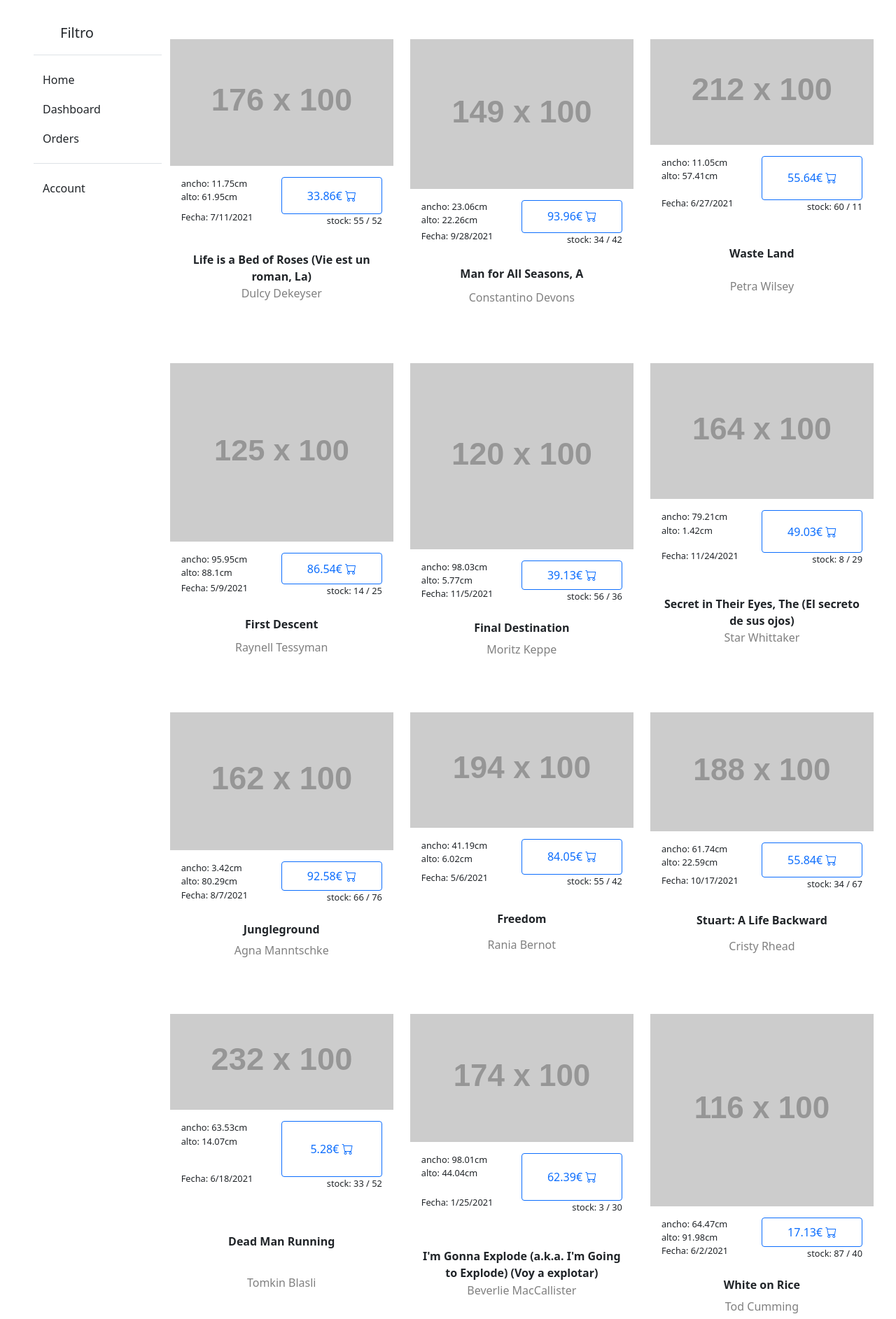
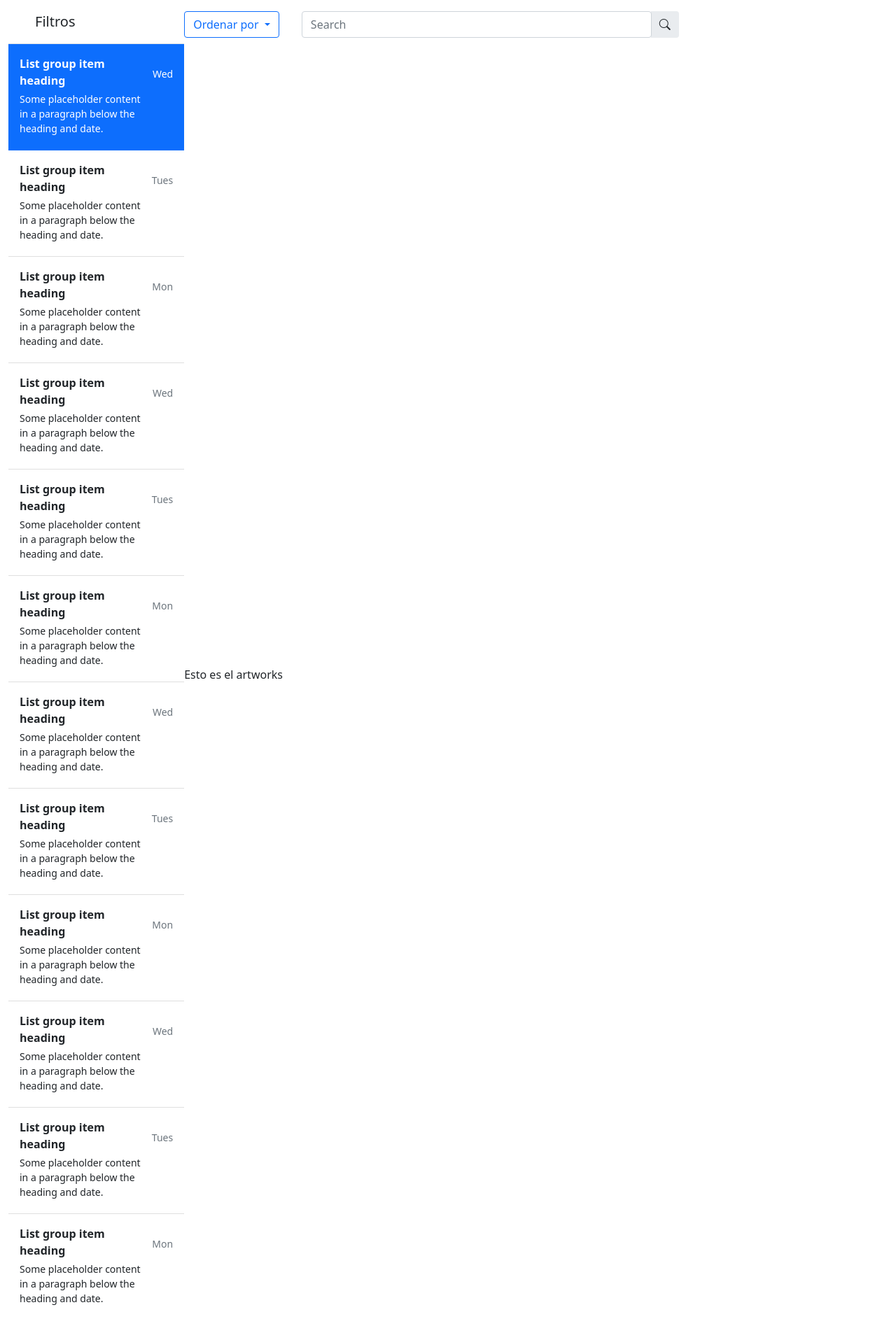
Before and after one commit to GaelCodes/Ecommerce-Leonard-Devinch, a PHP site: page / in a window 1280 px wide. Shown: the part 56-1941 px from the top of the page at 70% size. Run offline with PHP 8.4, Linux system fonts and the light colour scheme; grey boxes labelled with a size stand in for pictures from a placeholder-image service; some libraries are stand-ins or nearby versions.

Commit message:
Layout de la página principal lista para todos los dispositivos

```diff
--- a/source/public/css/styles.css
+++ b/source/public/css/styles.css
@@ -1,7 +1,4 @@
-* {
-    padding: 0;
-    margin: 0;
-}
+/* Inicio screens < 576px */
 
 
 /* Inicio body */
@@ -14,6 +11,44 @@
 
 
 /* Inicio main */
+
+main {
+    display: grid;
+    grid-template-columns: 1fr 1fr;
+    grid-template-rows: 1fr 1fr 1fr;
+    gap: 0px 0px;
+    grid-auto-flow: row;
+    grid-template-areas: "searcher searcher" "filter orderBy" "artworks artworks";
+}
+
+.searcher {
+    grid-area: searcher;
+    margin: 1em 0;
+}
+
+.filter {
+    grid-area: filter;
+    position: relative;
+}
+
+#filterSidebar {
+    display: none;
+    position: absolute;
+    top: 3em;
+    left: -1em;
+    max-width: 80vw;
+    width: 100%;
+    min-width: 50vw !important;
+}
+
+.orderBy {
+    grid-area: orderBy;
+    max-width: max-content;
+}
+
+.artworks {
+    grid-area: artworks;
+}
 
 
 /* Inicio artworkCard */
@@ -129,3 +164,108 @@ footer {
 
 
 /* Fin body */
+
+
+/* Fin screens < 576px */
+
+
+/* Inicio screens > 768px */
+
+@media only screen and (min-width:768px) {
+    main {
+        display: grid;
+        grid-template-columns: 1fr 1fr 1fr;
+        grid-template-rows: 1fr 1fr 1fr;
+        gap: 0px 0px;
+        grid-auto-flow: row;
+        grid-template-areas: "searcher searcher searcher" "filter orderBy orderBy" "artworks artworks artworks";
+    }
+    .searcher {
+        grid-area: searcher;
+        margin: 1em 0;
+    }
+    .searcher .input-group {
+        width: max-content;
+        margin: auto;
+    }
+    .searcher input[type="search"] {
+        min-width: 500px;
+        max-width: 700px;
+    }
+    .filter {
+        grid-area: filter;
+        justify-self: center;
+    }
+    #filterSidebar {
+        display: none;
+        position: absolute;
+        top: 3em;
+        left: -12vw;
+        max-width: 80vw;
+        width: 100%;
+        min-width: 50vw !important;
+    }
+    .orderBy {
+        grid-area: orderBy;
+        max-width: max-content;
+        justify-self: start;
+    }
+    .artworks {
+        grid-area: artworks;
+    }
+}
+
+
+/* Fin screens > 1200px */
+
+
+/* Inicio screens > 1200px */
+
+@media only screen and (min-width:1200px) {
+    /* Inicio body */
+    /* Inicio header */
+    /* Fin header */
+    /* Inicio main */
+    main {
+        display: grid;
+        grid-template-columns: 20% auto 40% 30%;
+        grid-template-rows: 1fr 1fr;
+        gap: 0px 0px;
+        grid-template-areas: "filter orderBy searcher searcher" "filter artworks artworks artworks";
+    }
+    .searcher {
+        grid-area: searcher;
+        padding: 0 2em;
+    }
+    .searcher .input-group {
+        width: max-content;
+        margin: 0px;
+    }
+    .filter {
+        grid-area: filter;
+        margin: 1em 0;
+    }
+    #filterSidebar {
+        display: block;
+        position: relative;
+        top: 0;
+        left: 0;
+        max-width: none;
+        min-width: 100% !important;
+    }
+    .orderBy {
+        grid-area: orderBy;
+        margin: 1em 0;
+        justify-self: end;
+    }
+    .artworks {
+        grid-area: artworks;
+    }
+    /* Fin main */
+    /* Inicio footer */
+    /* Fin footer */
+    /* Fin body */
+}
+
+
+/* Fin screens > 1200px */
--- a/source/public/index.html
+++ b/source/public/index.html
@@ -27,83 +27,121 @@
                 <i class="col-2 bi bi-cart"></i>
                 <p class="d-none d-md-inline-block m-0"> Carrito</p>
             </button>
-
-
         </div>
     </nav>
+    <main>
+        <section class="searcher">
+            <div class="input-group rounded">
+                <input type="search" class="form-control rounded" placeholder="Search" aria-label="Search" aria-describedby="search-addon" />
+                <span class="input-group-text border-0" id="search-addon">
+                    <i class="bi bi-search"></i>
+                </span>
+            </div>
+        </section>
+        <section class="filter">
 
-    <main class="row justify-content-around p-2">
-        <section id="filterSection" class="col-3 col-md-2 col-lg-2 row my-2">
-            <button class="btn btn-secondary d-lg-none">
+            <button id="expandFilterButton" type="button" class="d-xl-none btn btn-outline-primary">
                 <i class="bi bi-funnel-fill"></i>
+                <p class=" d-inline-block m-0"> Filtrar</p>
             </button>
-            <div class="d-none d-lg-flex">
-                <!-- TODO: Create all other filters -->
-                <div class="flex-shrink-0 p-3 bg-white" style="width: 280px;">
-                    <a href="/" class="d-flex align-items-center pb-3 mb-3 link-dark text-decoration-none border-bottom">
+            <div id="filterSidebar" class="d-xl-flex flex-column align-items-stretch flex-shrink-0 bg-white">
+                <a href="/" class="d-flex align-items-center flex-shrink-0 pb-3 link-dark text-decoration-none border-bottom">
                     <svg class="bi me-2" width="30" height="24"><use xlink:href="#bootstrap"></use></svg>
-                        <span class="fs-5 fw-semibold">Filtro</span>
+                    <span class="fs-5 fw-semibold">Filtros</span>
                 </a>
-                    <ul class="list-unstyled ps-0">
-                        <li class="mb-1">
-                            <button class="btn btn-toggle align-items-center rounded collapsed" data-bs-toggle="collapse" data-bs-target="#home-collapse" aria-expanded="false">
-                          Home
-                        </button>
-                            <div class="collapse" id="home-collapse">
-                                <ul class="btn-toggle-nav list-unstyled fw-normal pb-1 small">
-                                    <li><a href="#" class="link-dark rounded">Overview</a></li>
-                                    <li><a href="#" class="link-dark rounded">Updates</a></li>
-                                    <li><a href="#" class="link-dark rounded">Reports</a></li>
-                                </ul>
+                <div class="list-group list-group-flush border-bottom scrollarea">
+                    <a href="#" class="list-group-item list-group-item-action active py-3 lh-tight" aria-current="true">
+                        <div class="d-flex w-100 align-items-center justify-content-between">
+                            <strong class="mb-1">List group item heading</strong>
+                            <small>Wed</small>
                         </div>
-                        </li>
-                        <li class="mb-1">
-                            <button class="btn btn-toggle align-items-center rounded collapsed" data-bs-toggle="collapse" data-bs-target="#dashboard-collapse" aria-expanded="false">
-                          Dashboard
-                        </button>
-                            <div class="collapse" id="dashboard-collapse">
-                                <ul class="btn-toggle-nav list-unstyled fw-normal pb-1 small">
-                                    <li><a href="#" class="link-dark rounded">Overview</a></li>
-                                    <li><a href="#" class="link-dark rounded">Weekly</a></li>
-                                    <li><a href="#" class="link-dark rounded">Monthly</a></li>
-                                    <li><a href="#" class="link-dark rounded">Annually</a></li>
-                                </ul>
+                        <div class="col-10 mb-1 small">Some placeholder content in a paragraph below the heading and date.</div>
+                    </a>
+                    <a href="#" class="list-group-item list-group-item-action py-3 lh-tight">
+                        <div class="d-flex w-100 align-items-center justify-content-between">
+                            <strong class="mb-1">List group item heading</strong>
+                            <small class="text-muted">Tues</small>
                         </div>
-                        </li>
-                        <li class="mb-1">
-                            <button class="btn btn-toggle align-items-center rounded collapsed" data-bs-toggle="collapse" data-bs-target="#orders-collapse" aria-expanded="false">
-                          Orders
-                        </button>
-                            <div class="collapse" id="orders-collapse">
-                                <ul class="btn-toggle-nav list-unstyled fw-normal pb-1 small">
-                                    <li><a href="#" class="link-dark rounded">New</a></li>
-                                    <li><a href="#" class="link-dark rounded">Processed</a></li>
-                                    <li><a href="#" class="link-dark rounded">Shipped</a></li>
-                                    <li><a href="#" class="link-dark rounded">Returned</a></li>
-                                </ul>
+                        <div class="col-10 mb-1 small">Some placeholder content in a paragraph below the heading and date.</div>
+                    </a>
+                    <a href="#" class="list-group-item list-group-item-action py-3 lh-tight">
+                        <div class="d-flex w-100 align-items-center justify-content-between">
+                            <strong class="mb-1">List group item heading</strong>
+                            <small class="text-muted">Mon</small>
                         </div>
-                        </li>
-                        <li class="border-top my-3"></li>
-                        <li class="mb-1">
-                            <button class="btn btn-toggle align-items-center rounded collapsed" data-bs-toggle="collapse" data-bs-target="#account-collapse" aria-expanded="false">
-                          Account
-                        </button>
-                            <div class="collapse" id="account-collapse">
-                                <ul class="btn-toggle-nav list-unstyled fw-normal pb-1 small">
-                                    <li><a href="#" class="link-dark rounded">New...</a></li>
-                                    <li><a href="#" class="link-dark rounded">Profile</a></li>
-                                    <li><a href="#" class="link-dark rounded">Settings</a></li>
-                                    <li><a href="#" class="link-dark rounded">Sign out</a></li>
-                                </ul>
+                        <div class="col-10 mb-1 small">Some placeholder content in a paragraph below the heading and date.</div>
+                    </a>
+
+                    <a href="#" class="list-group-item list-group-item-action py-3 lh-tight" aria-current="true">
+                        <div class="d-flex w-100 align-items-center justify-content-between">
+                            <strong class="mb-1">List group item heading</strong>
+                            <small class="text-muted">Wed</small>
                         </div>
-                        </li>
-                    </ul>
+                        <div class="col-10 mb-1 small">Some placeholder content in a paragraph below the heading and date.</div>
+                    </a>
+                    <a href="#" class="list-group-item list-group-item-action py-3 lh-tight">
+                        <div class="d-flex w-100 align-items-center justify-content-between">
+                            <strong class="mb-1">List group item heading</strong>
+                            <small class="text-muted">Tues</small>
+                        </div>
+                        <div class="col-10 mb-1 small">Some placeholder content in a paragraph below the heading and date.</div>
+                    </a>
+                    <a href="#" class="list-group-item list-group-item-action py-3 lh-tight">
+                        <div class="d-flex w-100 align-items-center justify-content-between">
+                            <strong class="mb-1">List group item heading</strong>
+                            <small class="text-muted">Mon</small>
+                        </div>
+                        <div class="col-10 mb-1 small">Some placeholder content in a paragraph below the heading and date.</div>
+                    </a>
+                    <a href="#" class="list-group-item list-group-item-action py-3 lh-tight" aria-current="true">
+                        <div class="d-flex w-100 align-items-center justify-content-between">
+                            <strong class="mb-1">List group item heading</strong>
+                            <small class="text-muted">Wed</small>
+                        </div>
+                        <div class="col-10 mb-1 small">Some placeholder content in a paragraph below the heading and date.</div>
+                    </a>
+                    <a href="#" class="list-group-item list-group-item-action py-3 lh-tight">
+                        <div class="d-flex w-100 align-items-center justify-content-between">
+                            <strong class="mb-1">List group item heading</strong>
+                            <small class="text-muted">Tues</small>
+                        </div>
+                        <div class="col-10 mb-1 small">Some placeholder content in a paragraph below the heading and date.</div>
+                    </a>
+                    <a href="#" class="list-group-item list-group-item-action py-3 lh-tight">
+                        <div class="d-flex w-100 align-items-center justify-content-between">
+                            <strong class="mb-1">List group item heading</strong>
+                            <small class="text-muted">Mon</small>
+                        </div>
+                        <div class="col-10 mb-1 small">Some placeholder content in a paragraph below the heading and date.</div>
+                    </a>
+                    <a href="#" class="list-group-item list-group-item-action py-3 lh-tight" aria-current="true">
+                        <div class="d-flex w-100 align-items-center justify-content-between">
+                            <strong class="mb-1">List group item heading</strong>
+                            <small class="text-muted">Wed</small>
+                        </div>
+                        <div class="col-10 mb-1 small">Some placeholder content in a paragraph below the heading and date.</div>
+                    </a>
+                    <a href="#" class="list-group-item list-group-item-action py-3 lh-tight">
+                        <div class="d-flex w-100 align-items-center justify-content-between">
+                            <strong class="mb-1">List group item heading</strong>
+                            <small class="text-muted">Tues</small>
+                        </div>
+                        <div class="col-10 mb-1 small">Some placeholder content in a paragraph below the heading and date.</div>
+                    </a>
+                    <a href="#" class="list-group-item list-group-item-action py-3 lh-tight">
+                        <div class="d-flex w-100 align-items-center justify-content-between">
+                            <strong class="mb-1">List group item heading</strong>
+                            <small class="text-muted">Mon</small>
+                        </div>
+                        <div class="col-10 mb-1 small">Some placeholder content in a paragraph below the heading and date.</div>
+                    </a>
                 </div>
             </div>
+
         </section>
-        <section id="orderSection" class="col-7 col-md-5 d-lg-none row my-2">
+        <section class="orderBy">
             <div class="dropdown w-100">
-                <button class="btn btn-primary w-100 dropdown-toggle" id="orderByDropdown" data-bs-toggle="dropdown" aria-expanded="false">
+                <button class="btn btn-outline-primary w-100 dropdown-toggle" id="orderByDropdown" data-bs-toggle="dropdown" aria-expanded="false">
                 Ordenar por
             </button>
                 <ul class="dropdown-menu w-100" aria-labelledby="orderByDropdown">
@@ -114,13 +152,7 @@
                 </ul>
             </div>
         </section>
-        <section id="searcherSection" class="col-12 d-lg-none col-md-10">
-            <form class="d-flex">
-                <input class="form-control me-2" type="search" placeholder="Search" aria-label="Search">
-                <button class="btn btn-outline-success" type="submit"><i class="bi bi-search"></i></button>
-            </form>
-        </section>
-        <section id="artworksSection" class="col-12 col-lg-10 row py-4 justify-content-around"></section>
+        <section class="artworks"> Esto es el artworks</section>
     </main>
 
     <footer class="row justify-content-end text-center mt-5 pt-5">
```
Also changed, not shown: source/public/js/app.js. Lines whose indentation alone changed are shown as unchanged.
